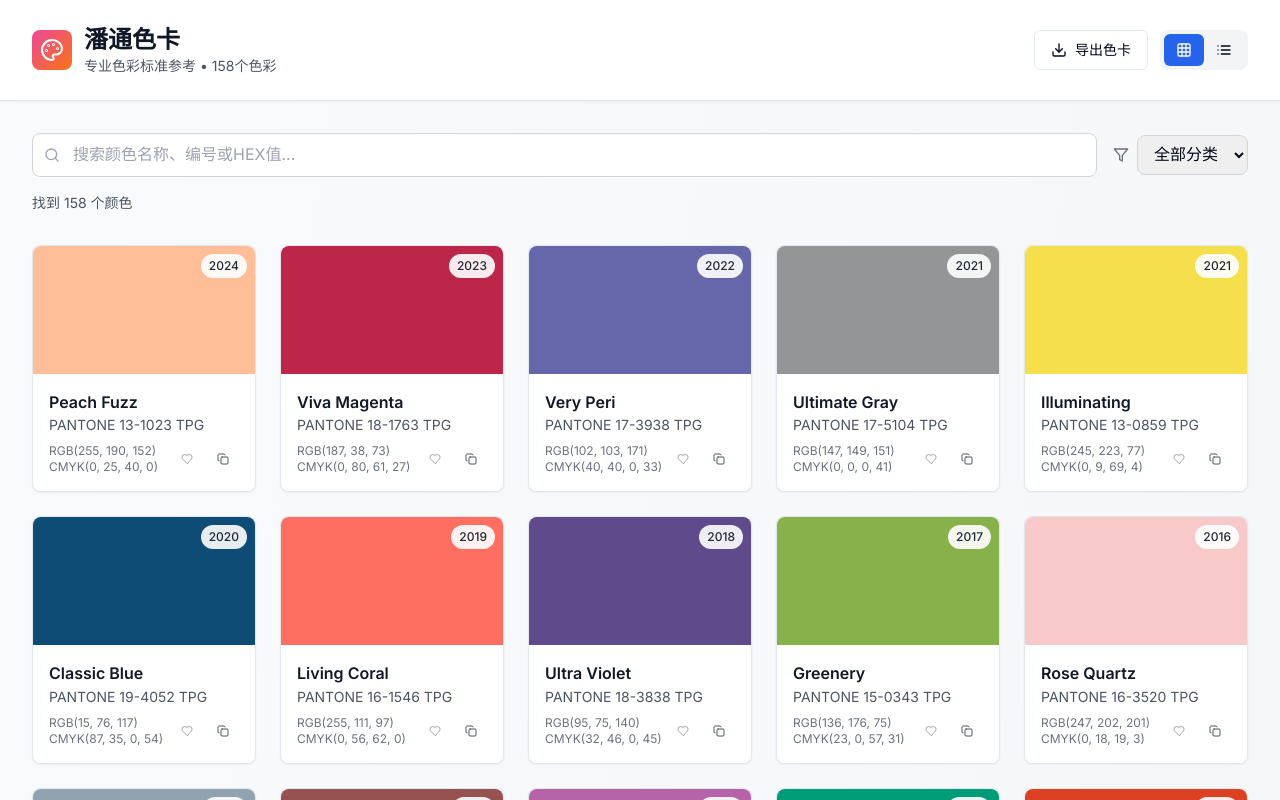
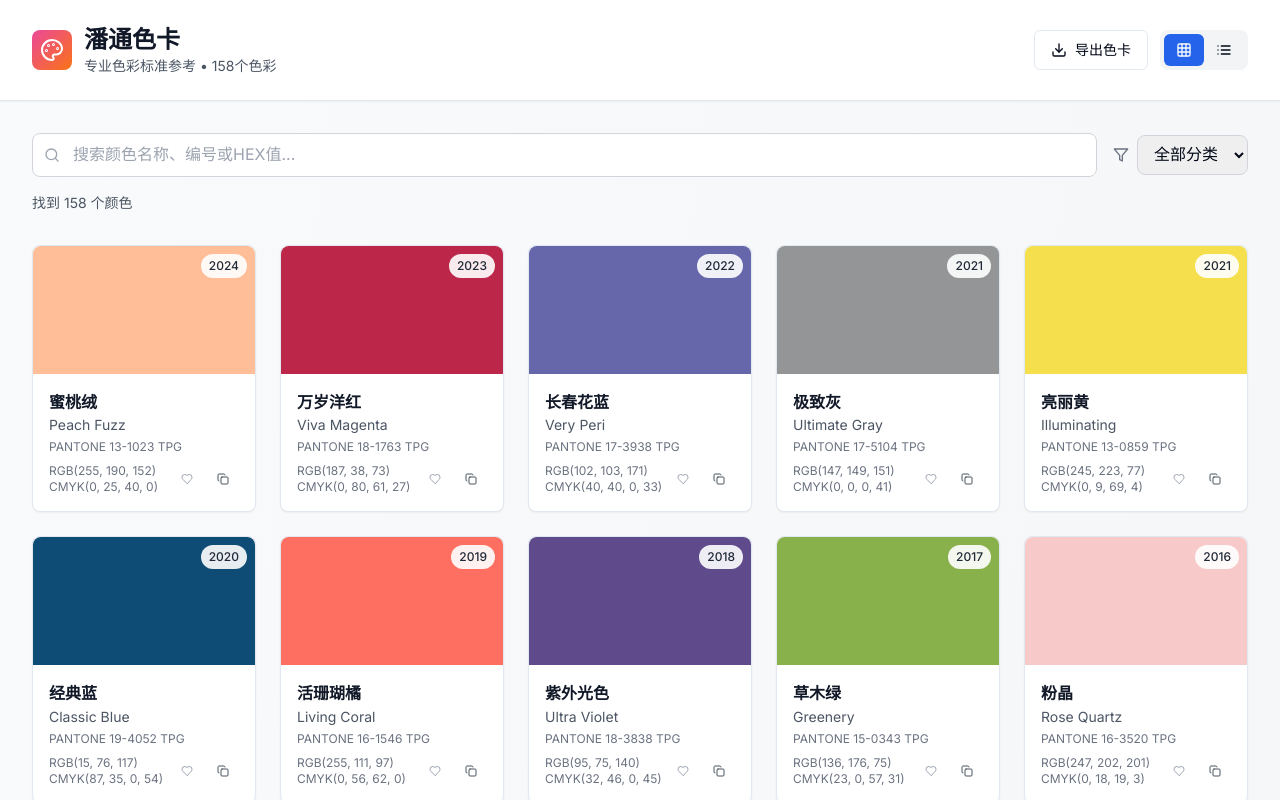
Before and after one commit to PrettyKing/xinwei-resource-manage, a Next.js app: page /pantone in a window 1280 px wide. Shown: the top 800 px of the page. Built offline with nearby package versions, Linux system fonts and the light colour scheme.

Commit message:
更新潘通色卡页面 - 完美支持中文名字显示

```diff
--- a/src/app/pantone/page.tsx
+++ b/src/app/pantone/page.tsx
@@ -25,6 +25,7 @@
 interface PantoneColor {
   code: string
   name: string
+  cn_name: string
   hex: string
   rgb: [number, number, number]
   cmyk: [number, number, number, number]
@@ -35,7 +36,7 @@
 }
 
 // 合并所有色彩数据
-const pantoneColors: any[] = [
+const pantoneColors: PantoneColor[] = [
   ...yearlyColors,
   ...redColors,
   ...pinkColors,
@@ -83,8 +84,9 @@
                 {color.hex}
               </div>
               <div>
-                <h3 className="font-semibold text-gray-900">{color.name}</h3>
-                <p className="text-sm text-gray-600">{color.code}</p>
+                <h3 className="font-semibold text-gray-900">{color.cn_name || color.name}</h3>
+                <p className="text-sm text-gray-600">{color.name}</p>
+                <p className="text-xs text-gray-500">{color.code}</p>
                 <p className="text-xs text-gray-500">
                   RGB({color.rgb.join(', ')})
                 </p>
@@ -145,8 +147,9 @@
           )}
         </div>
         <div className="p-4">
-          <h3 className="font-semibold text-gray-900 truncate">{color.name}</h3>
-          <p className="text-sm text-gray-600 mb-2">{color.code}</p>
+          <h3 className="font-semibold text-gray-900 truncate">{color.cn_name || color.name}</h3>
+          <p className="text-sm text-gray-600 mb-1">{color.name}</p>
+          <p className="text-xs text-gray-500 mb-2">{color.code}</p>
           <div className="flex items-center justify-between">
             <div className="text-xs text-gray-500">
               <div>RGB({color.rgb.join(', ')})</div>
@@ -219,6 +222,7 @@
       const term = searchTerm.toLowerCase()
       colors = colors.filter(color =>
         color.name.toLowerCase().includes(term) ||
+        (color.cn_name && color.cn_name.toLowerCase().includes(term)) ||
         color.code.toLowerCase().includes(term) ||
         color.hex.toLowerCase().includes(term) ||
         color.category.toLowerCase().includes(term)
@@ -250,6 +254,7 @@
   const exportColors = () => {
     const data = filteredColors.map(color => ({
       name: color.name,
+      cn_name: color.cn_name,
       code: color.code,
       hex: color.hex,
       rgb: color.rgb,
```
